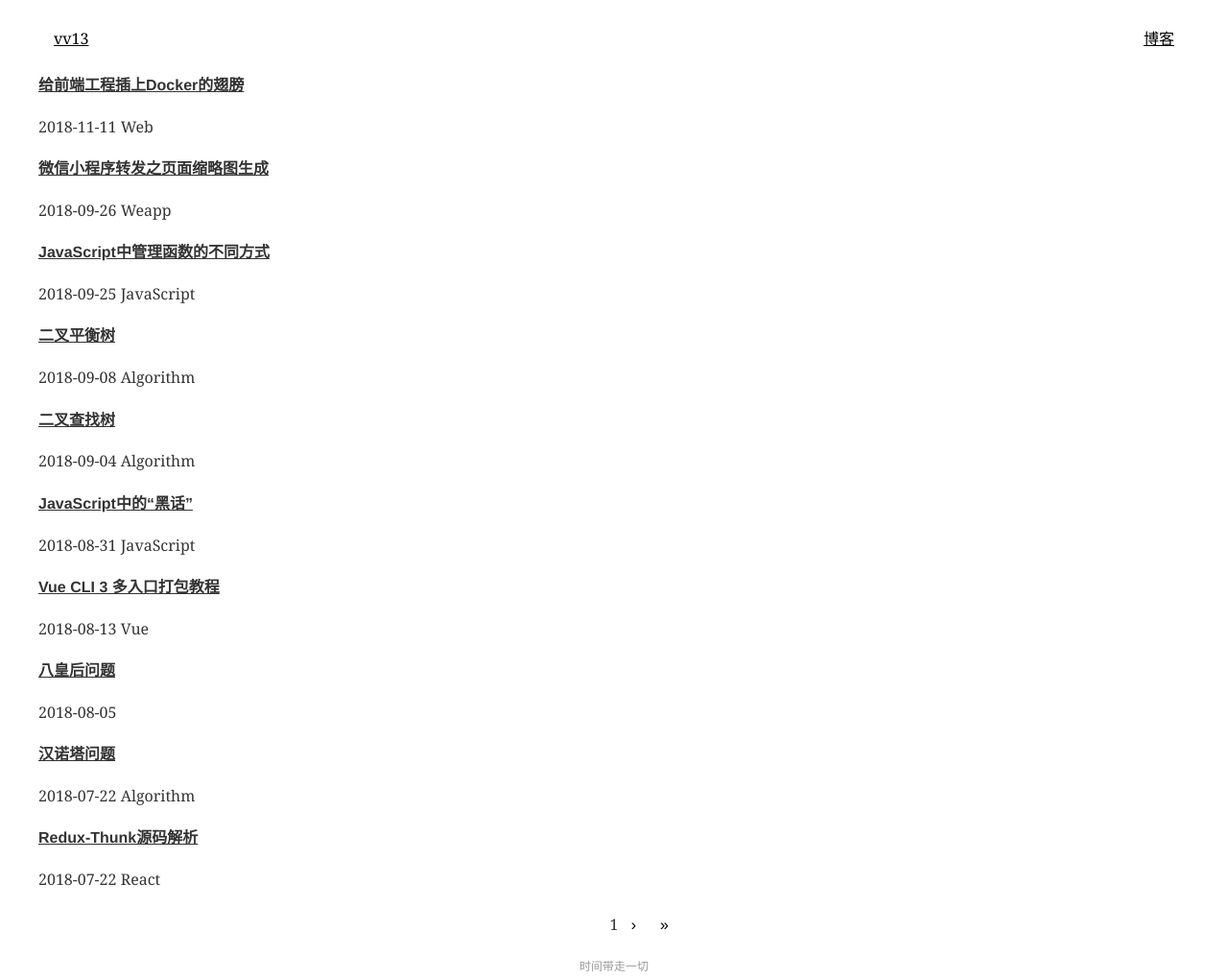
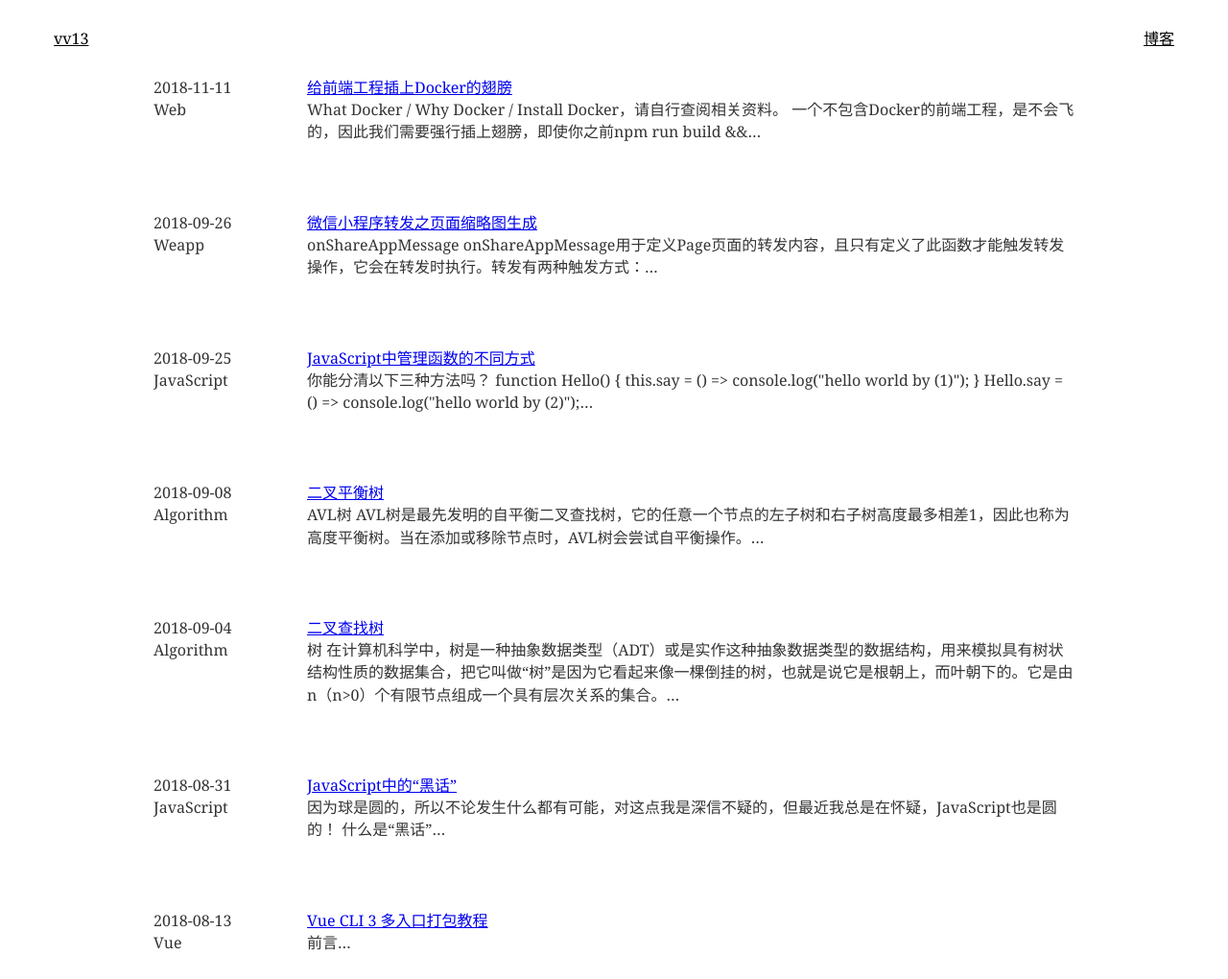
Before and after one commit to vv13/blog, a Gatsby site in the folder gatsby/: page /blog in a window 1280 px wide. Shown: the top 1020 px of the page at 96% size. Built offline with nearby package versions, Linux system fonts and the light colour scheme; Gatsby itself is replaced by a stand-in of ours; some packages are replaced by stand-ins of ours.

Commit message:
feat: blog list

```diff
--- /dev/null
+++ b/gatsby/gatsby-browser.js
@@ -0,0 +1 @@
+import './src/styles/global.css'
--- a/gatsby/src/components/Helmet.js
+++ b/gatsby/src/components/Helmet.js
@@ -6,6 +6,8 @@ export default ({ title, noSuffix }) => {
   return (
     <Helmet>
       <title>{`${title}${!noSuffix ? config.titleSuffix : ''}`}</title>
+      <link rel="stylesheet" href=""/>
+      <link rel="icon" type="image/png" href="/favicon-32.ico" sizes="32x32"></link>
     </Helmet>
   );
 };
--- /dev/null
+++ b/gatsby/src/styles/global.css
@@ -0,0 +1,7 @@
+html {
+  overflow: auto;
+}
+
+a {
+  text-decoration: underline;
+}
--- a/gatsby/src/templates/blog-list.js
+++ b/gatsby/src/templates/blog-list.js
@@ -12,6 +12,25 @@ const Title = styled.h3`
   }
 `
 
+const ListItemWrap = styled.div`
+  display: flex;
+  width: 80%;
+  margin: 3rem auto 0;
+  &:first-of-type {
+    margin-top: 0;
+  }
+`
+const ListItemHeader = styled.div`
+  display: flex;
+  flex-direction: column;
+  align-items: flex-start;
+  width: 10rem;
+  flex-shrink: 0;
+`
+const ListItemBody = styled.div`
+
+`
+
 export default ({ data, pathContext }) => {
   const {
     allMarkdownRemark: { edges, totalCount }
@@ -20,14 +39,18 @@ export default ({ data, pathContext }) => {
     <MainLayout>
       <Helmet title="博客" />
       {edges.map(({ node }) => (
-        <div key={node.fields.slug}>
-          <Title>
-            <Link to={node.fields.slug}>{node.frontmatter.title}</Link>
-          </Title>
-          <p>
-            {node.frontmatter.date} {node.frontmatter.tags}
-          </p>
-        </div>
+        <ListItemWrap key={node.fields.slug}>
+          <ListItemHeader>
+            <div>{node.frontmatter.date}</div>
+            <div>{node.frontmatter.tags}</div>
+          </ListItemHeader>
+          <ListItemBody>
+            <Link to={node.fields.slug}>
+              {node.frontmatter.title}
+            </Link>
+            <p>{node.excerpt}</p>
+          </ListItemBody>
+        </ListItemWrap>
       ))}
       <Pagination totalCount={totalCount} {...pathContext} />
     </MainLayout>
@@ -52,6 +75,7 @@ export const blogListQuery = graphql`
             date(formatString: "YYYY-MM-DD")
             tags
           }
+          excerpt(pruneLength: 140)
         }
       }
     }
```
Also changed, not shown: gatsby/static/favicon-32.ico (added), gatsby/static/favicon.ico (deleted).
